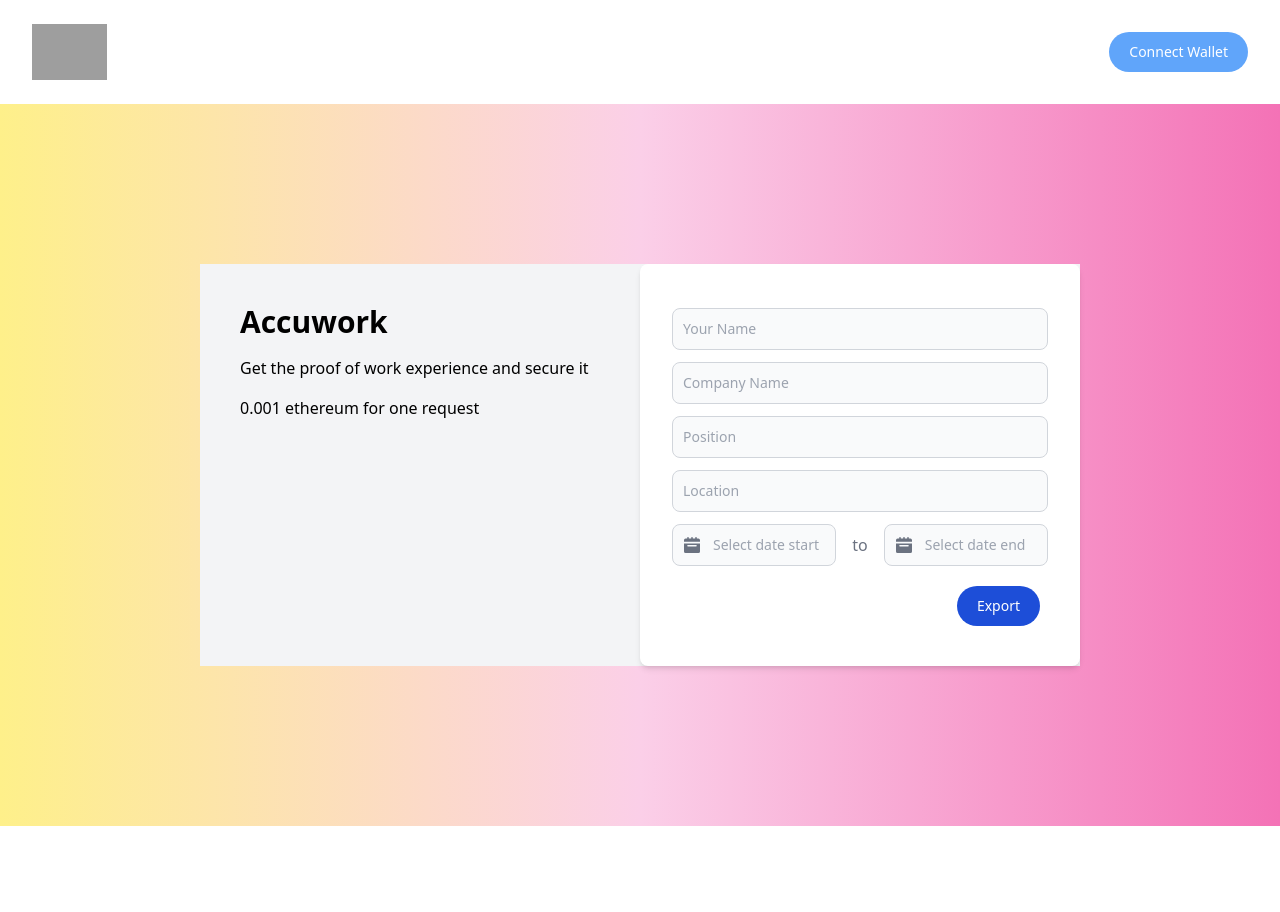
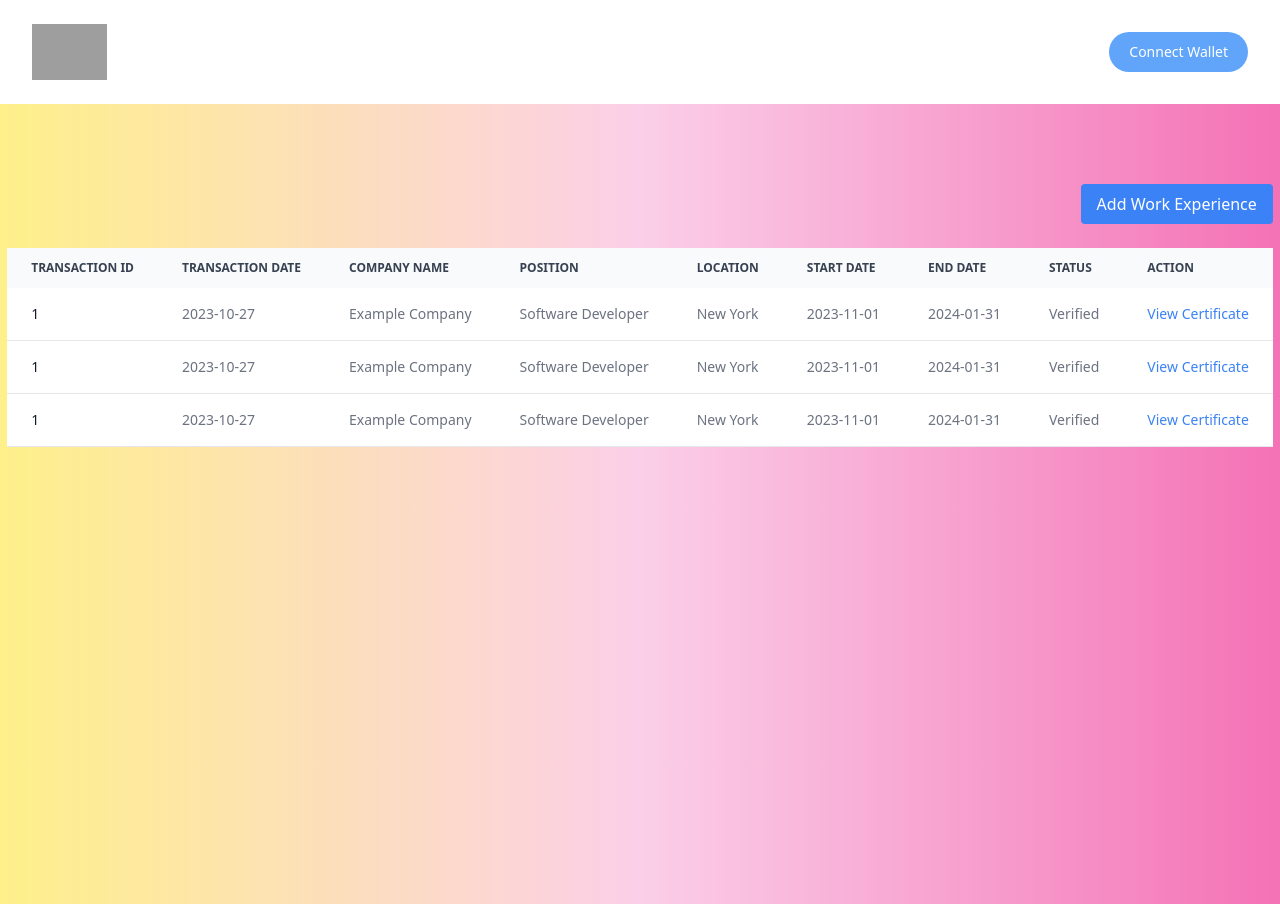
Before and after one commit to devhyun05/Accuwork, a React (Create React App) app in the folder estate_chain_frontend/: page /1 in a window 1280 px wide. Before the commit the page ends 834 px from the top, so only its background shows below. Built offline with nearby package versions, Linux system fonts and the light colour scheme; grey boxes are pictures that could not be loaded.

Commit message:
Added frontend of Transaction Page

```diff
--- a/estate_chain_frontend/src/pages/Dashboard.js
+++ b/estate_chain_frontend/src/pages/Dashboard.js
@@ -1,4 +1,4 @@
-import React from "react";
+import React, { useState } from "react";
 import { Formik } from "formik";
 import * as Yup from "yup";
 import { ethers } from "ethers";
@@ -6,6 +6,14 @@ import UserRequestToCompany from "../artifacts/contracts/AccuworkUserRequest.sol
 import Navbar from "components/layouts/Navbar";
 
 function Dashboard() {
+  const [isModalOpen, setModalOpen] = useState(false);
+  const openModal = () => {
+    setModalOpen(true);
+  };
+
+  const closeModal = () => {
+    setModalOpen(false);
+  };
   const onExport = async (values) => {
     if (typeof window.ethereum !== "undefined") {
       const provider = new ethers.providers.Web3Provider(window.ethereum);
@@ -43,9 +51,131 @@ function Dashboard() {
   return (
     <div>
       <Navbar />
-      <main className=" pt-20 pb-20 mb-2 bg-gradient-to-r from-yellow-200 via-pink-200 to-pink-400">
-        <div className="flex items-center justify-center ">
-          <div className="grid grid-cols-2 w-3/4 p-10 m-10">
+      <main className="h-screen pt-20 pb-20 mb-2 bg-gradient-to-r from-yellow-200 via-pink-200 to-pink-400">
+        <div class="w-full flex items-center justify-center">
+          <div class="relative overflow-x-auto flex flex-col">
+            <div class="flex mb-6 ml-auto">
+              <button
+                onClick={openModal}
+                className="bg-blue-500 text-white px-4 py-2 rounded"
+              >
+                Add Work Experience
+              </button>
+            </div>
+
+            <table class="w-full text-sm text-left text-gray-500 dark:text-gray-400">
+              <thead class="text-xs text-gray-700 uppercase bg-gray-50 dark:bg-gray-700 dark:text-gray-400">
+                <tr>
+                  <th scope="col" class="px-6 py-3">
+                    Transaction ID
+                  </th>
+                  <th scope="col" class="px-6 py-3">
+                    Transaction Date
+                  </th>
+                  <th scope="col" class="px-6 py-3">
+                    Company Name
+                  </th>
+                  <th scope="col" class="px-6 py-3">
+                    Position
+                  </th>
+                  <th scope="col" class="px-6 py-3">
+                    Location
+                  </th>
+                  <th scope="col" class="px-6 py-3">
+                    Start Date
+                  </th>
+                  <th scope="col" class="px-6 py-3">
+                    End Date
+                  </th>
+                  <th scope="col" class="px-6 py-3">
+                    Status
+                  </th>
+                  <th scope="col" class="px-6 py-3">
+                    Action
+                  </th>
+                </tr>
+              </thead>
+              <tbody>
+                <tr class="bg-white border-b dark:bg-gray-800 dark:border-gray-700">
+                  <th
+                    scope="row"
+                    class="px-6 py-4 font-medium text-gray-900 whitespace-nowrap dark:text-white"
+                  >
+                    1
+                  </th>
+                  <td class="px-6 py-4">2023-10-27</td>
+                  <td class="px-6 py-4">Example Company</td>
+                  <td class="px-6 py-4">Software Developer</td>
+                  <td class="px-6 py-4">New York</td>
+                  <td class="px-6 py-4">2023-11-01</td>
+                  <td class="px-6 py-4">2024-01-31</td>
+                  <td class="px-6 py-4">Verified</td>
+                  <td class="px-6 py-4">
+                    <button class="text-blue-500 hover:underline">
+                      View Certificate
+                    </button>
+                  </td>
+                </tr>
+                <tr class="bg-white border-b dark:bg-gray-800 dark:border-gray-700">
+                  <th
+                    scope="row"
+                    class="px-6 py-4 font-medium text-gray-900 whitespace-nowrap dark:text-white"
+                  >
+                    1
+                  </th>
+                  <td class="px-6 py-4">2023-10-27</td>
+                  <td class="px-6 py-4">Example Company</td>
+                  <td class="px-6 py-4">Software Developer</td>
+                  <td class="px-6 py-4">New York</td>
+                  <td class="px-6 py-4">2023-11-01</td>
+                  <td class="px-6 py-4">2024-01-31</td>
+                  <td class="px-6 py-4">Verified</td>
+                  <td class="px-6 py-4">
+                    <button class="text-blue-500 hover:underline">
+                      View Certificate
+                    </button>
+                  </td>
+                </tr>
+                <tr class="bg-white border-b dark:bg-gray-800 dark:border-gray-700">
+                  <th
+                    scope="row"
+                    class="px-6 py-4 font-medium text-gray-900 whitespace-nowrap dark:text-white"
+                  >
+                    1
+                  </th>
+                  <td class="px-6 py-4">2023-10-27</td>
+                  <td class="px-6 py-4">Example Company</td>
+                  <td class="px-6 py-4">Software Developer</td>
+                  <td class="px-6 py-4">New York</td>
+                  <td class="px-6 py-4">2023-11-01</td>
+                  <td class="px-6 py-4">2024-01-31</td>
+                  <td class="px-6 py-4">Verified</td>
+                  <td class="px-6 py-4">
+                    <button class="text-blue-500 hover:underline">
+                      View Certificate
+                    </button>
+                  </td>
+                </tr>
+              </tbody>
+            </table>
+          </div>
+        </div>
+        {isModalOpen && (
+          <div className="fixed inset-0 flex items-center justify-center z-50">
+            <div
+              className="modal-overlay fixed inset-0 bg-black opacity-50"
+              onClick={closeModal}
+            ></div>
+            <div className="modal-container bg-white w-3/4 md:w-2/3 rounded shadow-lg z-50">
+              <div className="modal-header flex justify-between items-center p-4 bg-blue-500 text-white rounded-t">
+                <h3 className="text-lg font-semibold">Add Work Experience</h3>
+                <button className="text-white" onClick={closeModal}>
+                  Close
+                </button>
+              </div>
+              <div className="modal-body p-4 h-100vh bg-gradient-to-r from-yellow-200 via-pink-200 to-pink-400">
+                <div className="flex items-center justify-center">
+                  <div className="grid grid-cols-2 w-full m-10 ">
                     <div className="bg-gray-100 items-center justify-center p-10">
                       <h1 className="text-3xl font-semibold mb-4">Accuwork</h1>
                       <p className=" mb-4">
@@ -62,7 +192,10 @@ function Dashboard() {
                         startDate: "",
                         endDate: "",
                       }}
-              onSubmit={async (values, { setSubmitting, resetForm }) => {
+                      onSubmit={async (
+                        values,
+                        { setSubmitting, resetForm }
+                      ) => {
                         onExport(values);
                       }}
                     >
@@ -116,7 +249,10 @@ function Dashboard() {
                                     value={location}
                                     onChange={handleChange("location")}
                                   />
-                          <div date-rangepicker class="flex items-center mt-3">
+                                  <div
+                                    date-rangepicker
+                                    class="flex items-center mt-3"
+                                  >
                                     <div class="relative">
                                       <div class="absolute inset-y-0 left-0 flex items-center pl-3 pointer-events-none">
                                         <svg
@@ -170,7 +306,7 @@ function Dashboard() {
                                     onClick={handleSubmit}
                                     class="text-white bg-blue-700 hover:bg-blue-800 focus:outline-none focus:ring-4 focus:ring-blue-300 font-medium rounded-full text-sm px-5 py-2.5 text-center mr-2 mb-2 dark:bg-blue-600 dark:hover:bg-blue-700 dark:focus:ring-blue-800"
                                   >
-                            Export
+                                    Create Request
                                   </button>
                                 </div>
                               </div>
@@ -181,6 +317,10 @@ function Dashboard() {
                     </Formik>
                   </div>
                 </div>
+              </div>
+            </div>
+          </div>
+        )}
       </main>
     </div>
   );
```
Lines whose indentation alone changed are shown as unchanged.
